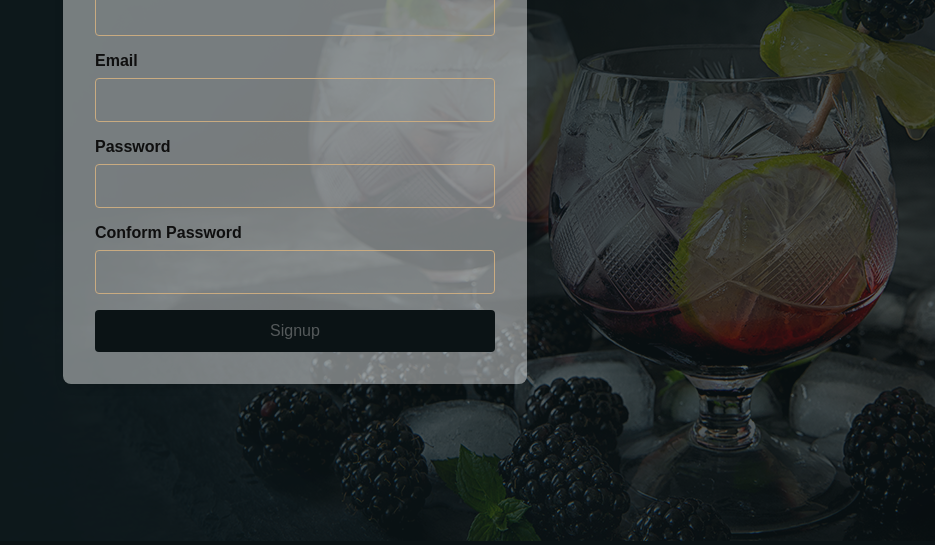
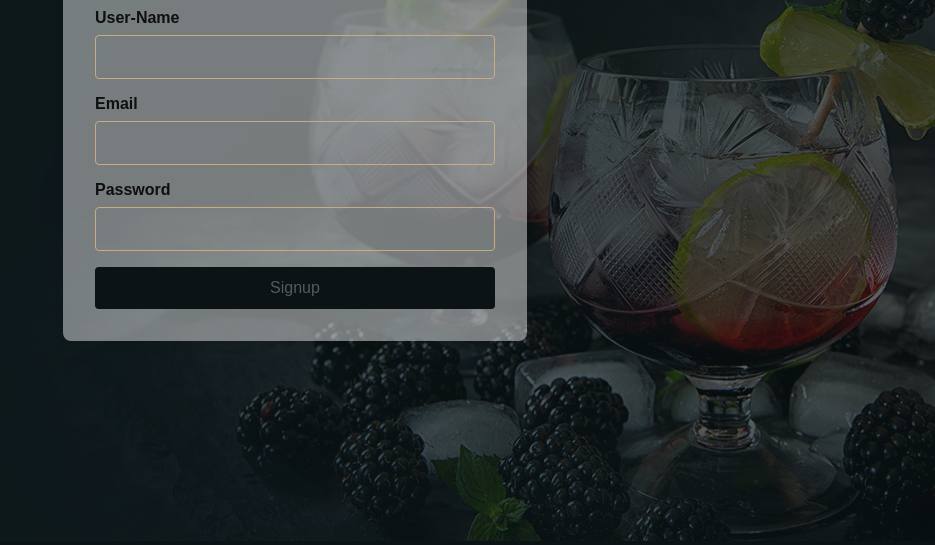
Before and after one commit to Harsh90904/GROUP-PROJECT, a website: page view/sign.html in a window 1280 px wide. Shown: the part 275-820 px from the top of the page, without its empty margins (345-1280 px from the left). Drawn offline with Linux system fonts and the light colour scheme.

Commit message:
Update sign.html

```diff
--- a/view/sign.html
+++ b/view/sign.html
@@ -15,11 +15,11 @@
     <div class="login-container">
         <div class="login-form">
             <h1>Signup</h1>
-            <form action="/login" method="post">
+            <form action="/login" method="post" id="userData">
                 <div class="input-group">
 
                     <label for="user">User-Name</label>
-                    <input type="text" id="u-name" name="user" required>
+                    <input type="text" id="username" name="user" required>
                 </div>
                 <div class="input-group">
 
@@ -30,14 +30,13 @@
                     <label for="password">Password</label>
                     <input type="password" id="password" name="password" required>
                 </div>
-                <div class="input-group">
-                    <label for="password">Conform Password</label>
-                    <input type="password" id="password" name="password" required>
-                </div>
                 <button type="submit">Signup</button>
             </form>
         </div>
     </div>
+
+
+    <script src="./js/singup.js"></script>
 </body>
 
 </html>
```
